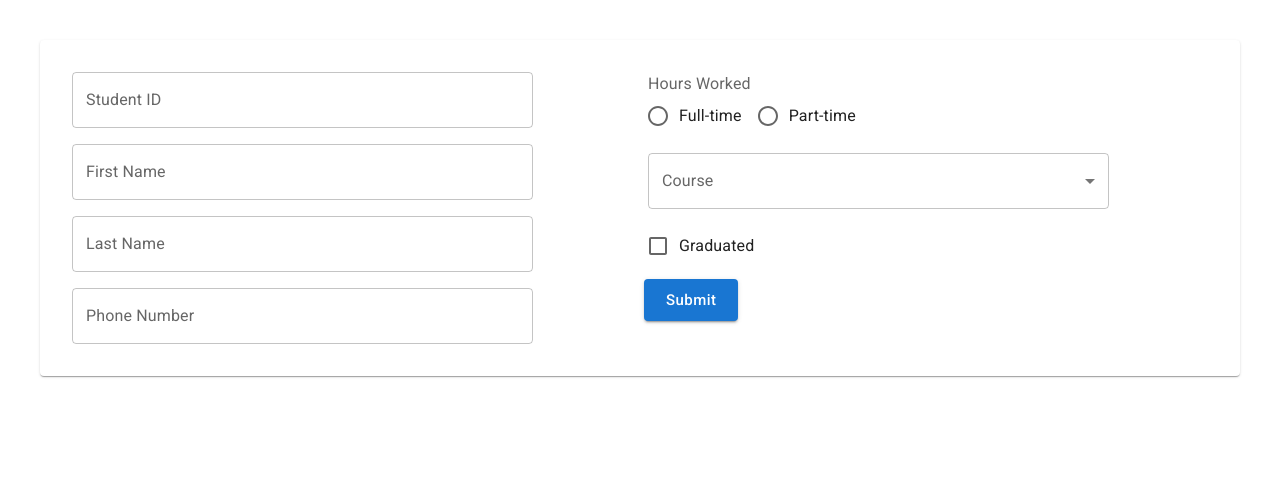
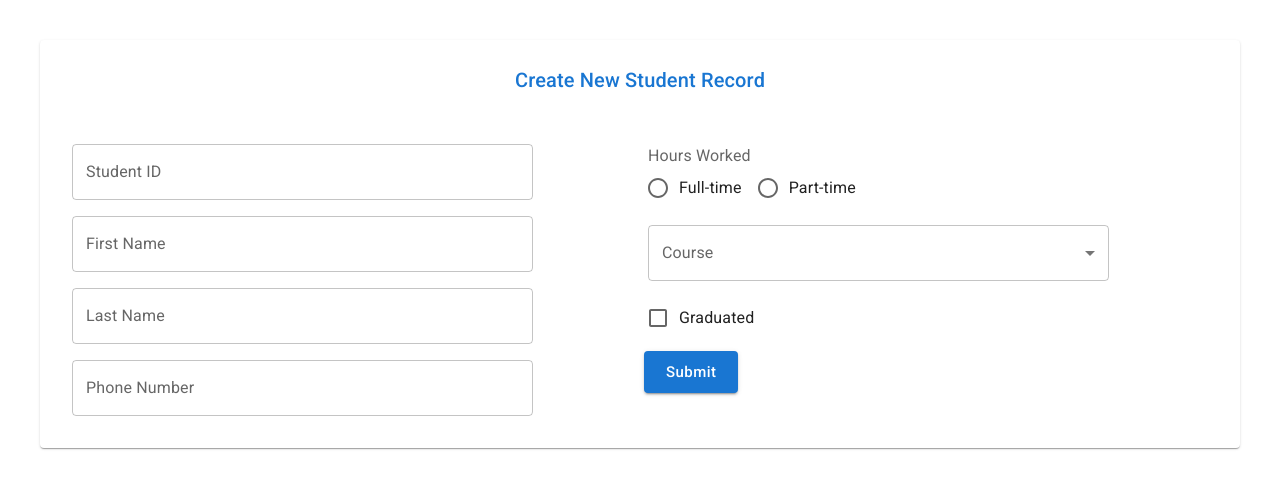
Before and after one commit to 0x5929/ST-SMS-FRONTEND-web-sms, a React (Create React App) app: page /create in a window 1280 px wide. Shown: the top 488 px of the page. Built offline with nearby package versions, Linux system fonts and the light colour scheme.

Commit message:
added typography into controls, and added title to  create form

```diff
--- a/src/components/controls/Button.js
+++ b/src/components/controls/Button.js
@@ -12,7 +12,7 @@ const NonCapButton = styled(MuiButton)(( {theme} ) => ({
 
 export default function Button(props) {
 
-    const { text, size, color, variant, onClick, ...other } = props;
+    const { text, size, color, variant, onClick, ...others } = props;
 
     var variantDefault = "contained"
     var sizeDefault = "large"
@@ -25,7 +25,8 @@ export default function Button(props) {
             color={color || colorDefault}
             onClick={onClick}
 
-            {...other}
+            // others.props={others.value}
+            {...others}
         >
             {text}
         </NonCapButton>
--- a/src/components/controls/Controls.js
+++ b/src/components/controls/Controls.js
@@ -4,6 +4,7 @@ import Select from './Select';
 import Checkbox from './Checkbox';
 import DatePicker from './DatePicker';
 import Button from './Button';
+import Typography from './Typography';
 
 
 // export controls for user input
@@ -13,7 +14,8 @@ const Controls = {
     Select,
     Checkbox,
     DatePicker,
-    Button
+    Button,
+    Typography
 }
 
 export default Controls
--- /dev/null
+++ b/src/components/controls/Typography.js
@@ -0,0 +1,27 @@
+import React from 'react';
+import { Typography as MuiTypography } from '@mui/material'
+
+function Typography(props) {
+
+    const { variant, color, component, text, ...others} = props;
+
+    var defaultVariant = 'h6'
+    var defaultColor = 'primary'
+
+    return (
+    <MuiTypography
+        variant={variant || defaultVariant}
+        color={ color || defaultColor}
+        component={component || variant || defaultVariant}
+        gutterBottom
+        sx={{ margin: 1}}
+
+        {...others}
+    >
+        {text}
+    </MuiTypography>
+
+    );
+}
+
+export default Typography;
--- a/src/pages/Create/CreateForm.js
+++ b/src/pages/Create/CreateForm.js
@@ -52,6 +52,13 @@ export default function CreateForm() {
     return (
     <Form>
         <Grid container>
+            <Grid item xs={12}>
+                <Controls.Typography
+                    text="Create New Student Record"
+                    align='center'
+                    sx={{ marginBottom:  5}}
+                />
+            </Grid>
             <Grid item xs={6}>
 
                 <Controls.Input
```
